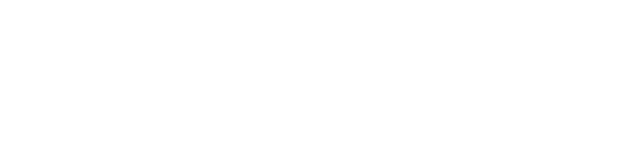
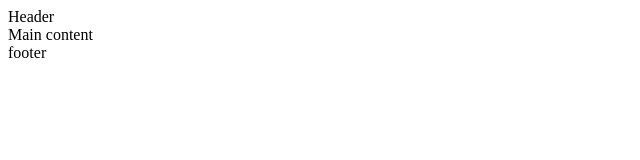
Before and after one commit to Darthspider360/Love-running, a plain HTML site: page index.html in a window 1280 px wide. Shown: the whole page, without its empty margins (0-640 px from the left). Drawn offline with Linux system fonts and the light colour scheme.

Commit message:
Added the basic layout for the website

```diff
--- a/index.html
+++ b/index.html
@@ -14,6 +14,14 @@
     <link rel="icon" type="image/png" sizes="16x16" href="assets/favicon/favicon-16x16.png">
 </head>
 <body>
-
+    <header>
+       Header
+    </header>
+    <main>
+        Main content
+    </main>
+    <footer>
+        footer
+    </footer>
 </body>
 </html>
```
